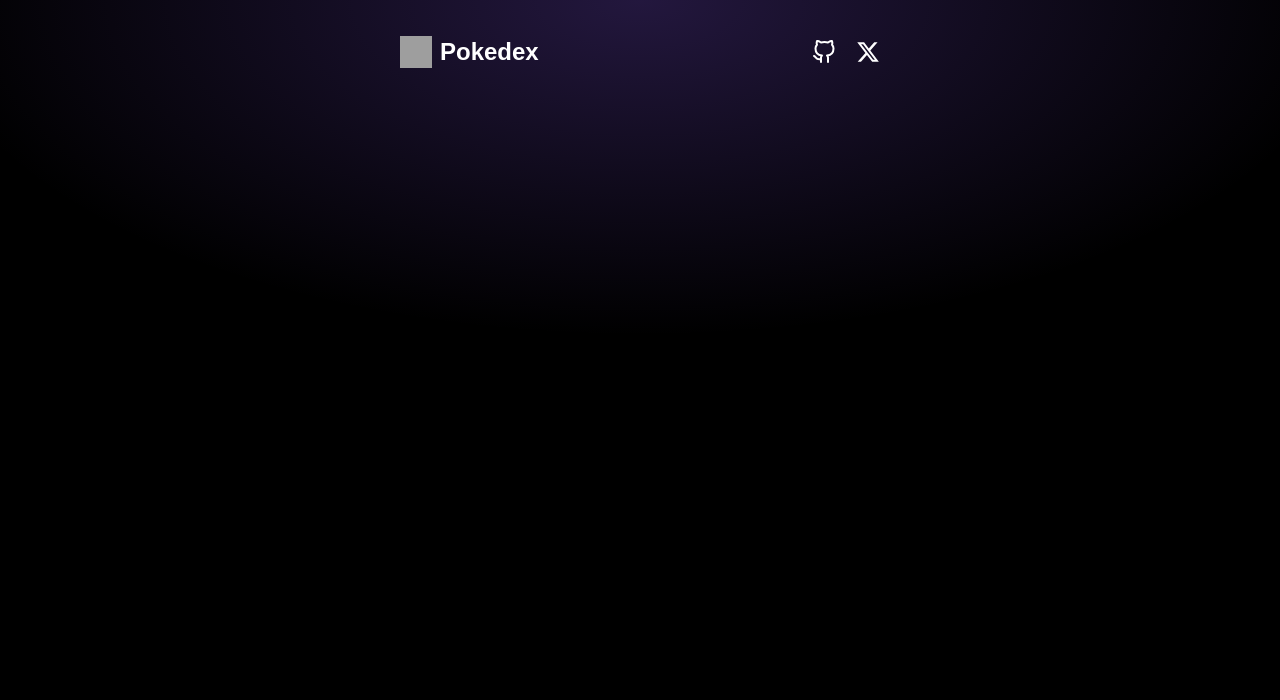
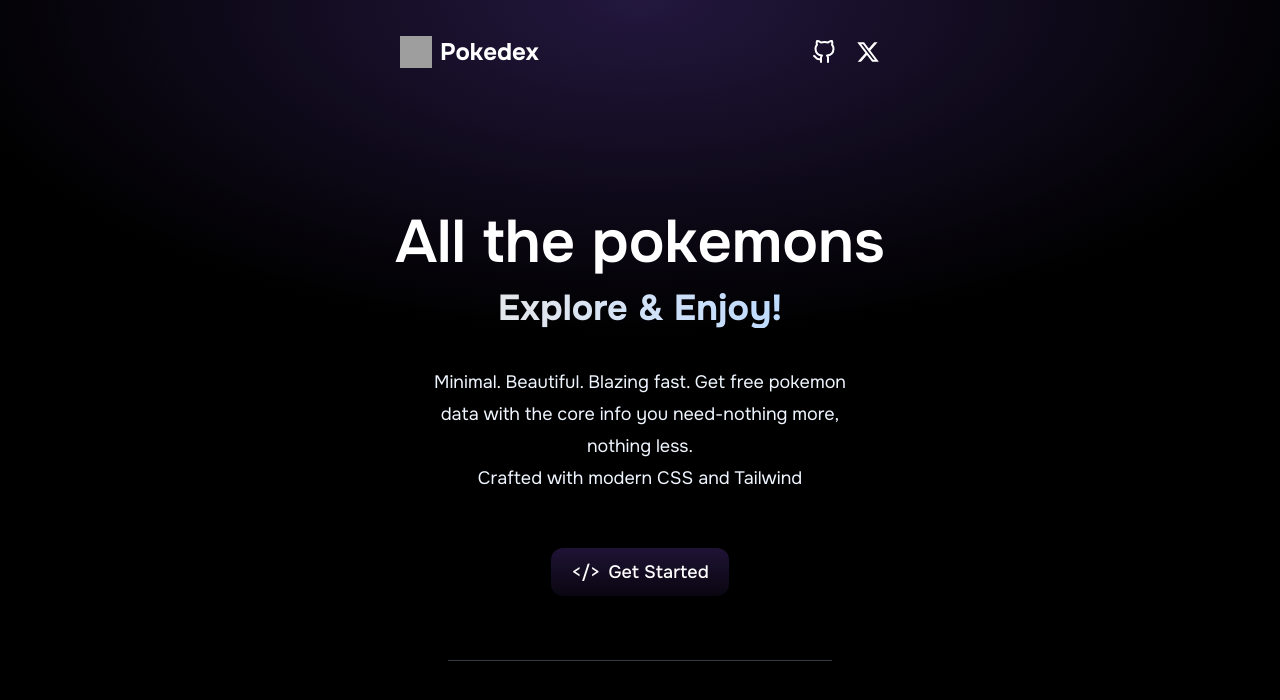
Before and after one commit to dibyajyoti-ganguly/pokedex, a React (Vite) app: page / in a window 1280 px wide. Shown: the top 700 px of the page. Built offline with nearby package versions, Linux system fonts and the light colour scheme; grey boxes are pictures that could not be loaded.

Commit message:
Build Hero section of landing page

```diff
--- a/package.json
+++ b/package.json
@@ -14,6 +14,7 @@
     "react": "^19.1.1",
     "react-dom": "^19.1.1",
     "react-icons": "^5.5.0",
+    "react-router-dom": "^7.8.2",
     "tailwindcss": "^4.1.12"
   },
   "devDependencies": {
--- a/src/App.css
+++ b/src/App.css
@@ -1,6 +1,7 @@
-@import "tailwindcss";
 
 @import url("https://fonts.googleapis.com/css2?family=Onest:wght@100..900&display=swap");
+
+@import "tailwindcss";
 
 @theme {
   --font-onest: "Onest", sans-serif;
--- a/src/components/Header.tsx
+++ b/src/components/Header.tsx
@@ -4,14 +4,18 @@ import { FiGithub } from "react-icons/fi";
 
 const Header = () => {
   return (
-    <div className="flex mx-auto w-2/5 p-4 justify-between items-center font-onest text-white text-2xl font-bold">
+    <div className="flex mx-auto w-2/5 p-4 mb-32 justify-between items-center font-onest text-white text-2xl font-bold">
       <div className="flex gap-2">
         <img className="w-8" src={Logo} alt="Logo" />
         <p>Pokedex</p>
       </div>
       <div className="flex gap-5">
-        <FiGithub className="cursor-pointer" />
-        <FaXTwitter className="cursor-pointer" />
+        <a href="https://github.com/dibyajyoti-ganguly">
+          <FiGithub className="cursor-pointer" />
+        </a>
+        <a href="https://x.com/dibstwt">
+          <FaXTwitter className="cursor-pointer" />
+        </a>
       </div>
     </div>
   );
--- /dev/null
+++ b/src/components/Hero.tsx
@@ -0,0 +1,27 @@
+
+
+const Hero = () => {
+  return (
+    <div className="flex flex-col items-center mx-auto w-2/5 font-onest text-white gap-10">
+      <div className="flex flex-col items-center gap-4">
+        <p className="text-6xl font-semibold">All the pokemons</p>
+        <p className="text-4xl bg-gradient-to-r from-gray-200 to-blue-200 bg-clip-text text-transparent font-bold">
+          Explore & Enjoy!
+        </p>
+      </div>
+      <div className="flex flex-col items-center text-lg gap-1 mb-4 text-blue-50">
+        <p>Minimal. Beautiful. Blazing fast. Get free pokemon</p>
+        <p>data with the core info you need-nothing more,</p>
+        <p>nothing less.</p>
+        <p>Crafted with modern CSS and Tailwind</p>
+      </div>
+      <button className="flex items-center gap-2 mb-6 bg-gradient-to-b from-[#1F1335] to-[#0A0611] hover:from-[#2A1D45] hover:to-[#140A22] py-2.5 px-5 rounded-xl text-lg cursor-pointer font-medium transition-colors duration-200">
+        <span>&lt;/&gt;</span>
+        Get Started
+      </button>
+      <hr className="border-width:[1px] border-gray-500 w-3/4 opacity-50" />
+    </div>
+  );
+};
+
+export default Hero;
--- a/src/components/LandingPage.tsx
+++ b/src/components/LandingPage.tsx
@@ -1,9 +1,11 @@
 import Header from "./Header";
+import Hero from "./Hero";
 
 const LandingPage = () => {
   return (
     <div className="relative z-10 pt-5">
       <Header />
+      <Hero />
     </div>
   );
 };
```
Also changed, not shown: 1 other file (tests, documents, lock files or other folders).
